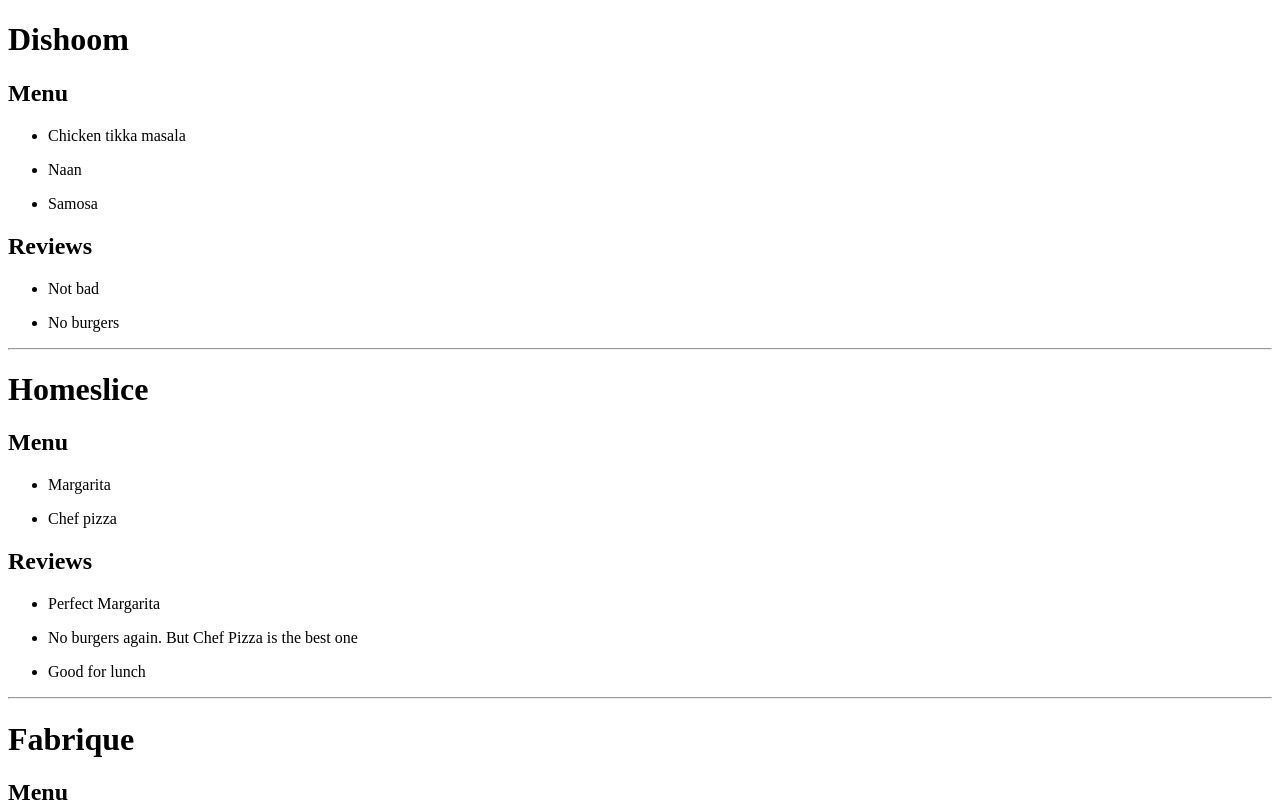
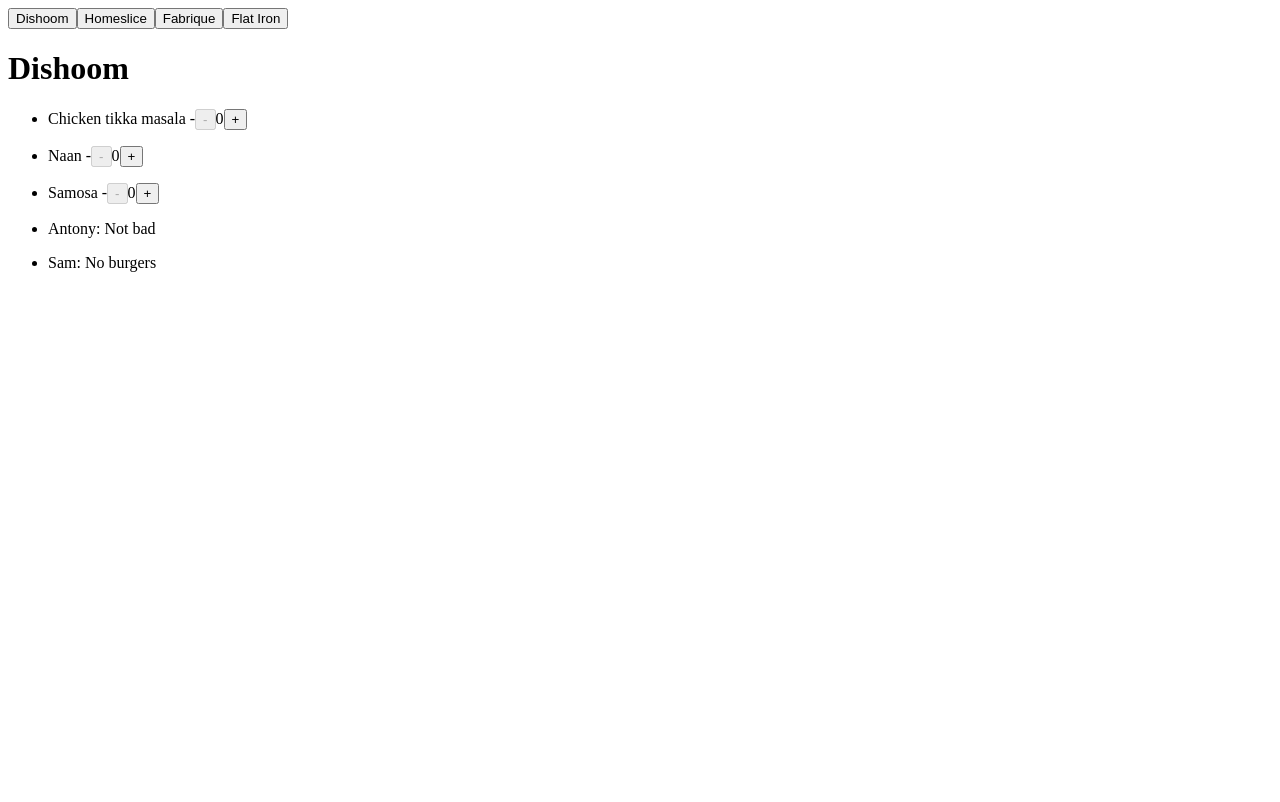
Before and after one commit to AlenaVas98/React20230914, a React (Vite) app: page / in a window 1280 px wide. Shown: the top 802 px of the page. Built offline with nearby package versions, Linux system fonts and the light colour scheme.

Commit message:
added tabs, restaurant's names, menu and reviews

```diff
--- /dev/null
+++ b/src/components/Button/buttonComponent.jsx
@@ -0,0 +1,7 @@
+export const Button = ({ text, onClick, disabled }) => {
+  return (
+    <button onClick={onClick} disabled={disabled}>
+      {text}
+    </button>
+  );
+};
--- /dev/null
+++ b/src/components/Dish/DishComponent.jsx
@@ -0,0 +1,24 @@
+import { useState } from "react";
+import { Button } from "../Button/ButtonComponent";
+
+export const Dish = ({ nameDish }) => {
+  const [amount, setAmount] = useState(0);
+  return (
+    <ul>
+      <li>
+        {nameDish} -
+        <Button
+          text="-"
+          onClick={() => setAmount(amount - 1)}
+          disabled={amount === 0}
+        />
+        {amount}
+        <Button
+          text="+"
+          onClick={() => setAmount(amount + 1)}
+          disabled={amount === 5}
+        />
+      </li>
+    </ul>
+  );
+};
--- /dev/null
+++ b/src/components/Menu/MenuComponent.jsx
@@ -0,0 +1,11 @@
+import { Dish } from "../Dish/DishComponent";
+
+export const Menu = ({ menu }) => {
+  return (
+    <div>
+      {menu.map((menu) => (
+        <Dish key={menu.id} nameDish={menu.name} />
+      ))}
+    </div>
+  );
+};
--- /dev/null
+++ b/src/components/RestaurantActive/RestaurantActive.jsx
@@ -0,0 +1,17 @@
+import { restaurants } from "../../constans/mock";
+import { Menu } from "../Menu/MenuComponent";
+import { Reviews } from "../Reviews/Reviews.Component";
+
+export const RestaurantActive = ({ name }) => {
+  const currentRestaurant = restaurants.filter(
+    (restaurant) => restaurant.name === name
+  );
+  console.log(currentRestaurant);
+  return (
+    <div>
+      <h1>{name}</h1>
+      <Menu menu={currentRestaurant[0].menu} />
+      <Reviews reviews={currentRestaurant[0].reviews} />
+    </div>
+  );
+};
--- /dev/null
+++ b/src/components/Reviews/Reviews.Component.jsx
@@ -0,0 +1,15 @@
+export const Reviews = ({ reviews }) => {
+  return (
+    <div>
+      {reviews.map((reviews) => (
+        <div key={reviews.id}>
+          <ul>
+            <li>
+              {reviews.user}: {reviews.text}
+            </li>
+          </ul>
+        </div>
+      ))}
+    </div>
+  );
+};
--- a/src/main.jsx
+++ b/src/main.jsx
@@ -1,86 +1,11 @@
-import React from "react";
 import ReactDOM from "react-dom/client";
-import { restaurants } from "./constans/mock";
+import { MainPage } from "./pages/Main/MainPage";
 
 const rootElement = document.getElementById("root");
 const root = ReactDOM.createRoot(rootElement);
 
 root.render(
   <div>
-    {/* <div>
-        <h1>{restaurants[0].name}</h1>
-        <h2>Menu</h2>
-        <ul>
-          <li>{restaurants[0].menu[0].name}</li>
-          <li>{restaurants[0].menu[1].name}</li>
-          <li>{restaurants[0].menu[2].name}</li>
-        </ul>
-        <h2>Reviews</h2>
-        <ul>
-          <li>{restaurants[0].reviews[0].text}</li>
-          <li>{restaurants[0].reviews[1].text}</li>
-        </ul>
-      </div>
-      <hr />
-      <div>
-        <h1>{restaurants[1].name}</h1>
-        <h2>Menu</h2>
-        <ul>
-          <li>{restaurants[1].menu[0].name}</li>
-          <li>{restaurants[1].menu[1].name}</li>
-        </ul>
-        <h2>Reviews</h2>
-        <ul>
-          <li>{restaurants[1].reviews[0].text}</li>
-          <li>{restaurants[1].reviews[1].text}</li>
-          <li>{restaurants[1].reviews[2].text}</li>
-        </ul>
-      </div>
-      <hr />
-      <div>
-        <h1>{restaurants[2].name}</h1>
-        <h2>Menu</h2>
-        <ul>
-          <li>{restaurants[2].menu[0].name}</li>
-          <li>{restaurants[2].menu[1].name}</li>
-          <li>{restaurants[2].menu[2].name}</li>
-        </ul>
-        <h2>Reviews</h2>
-        <ul>
-          <li>{restaurants[2].reviews[0].text}</li>
-        </ul>
-      </div>
-      <hr />
-      <div>
-        <h1>{restaurants[3].name}</h1>
-        <h2>Menu</h2>
-        <ul>
-          <li>{restaurants[3].menu[0].name}</li>
-          <li>{restaurants[3].menu[1].name}</li>
-        </ul>
-        <h2>Reviews</h2>
-        <ul>
-          <li>{restaurants[3].reviews[0].text}</li>
-          <li>{restaurants[3].reviews[1].text}</li>
-        </ul>
-      </div> */}
-    {restaurants.map((i) => (
-      <div>
-        <h1>{i.name}</h1>
-        <h2>Menu</h2>
-        {i.menu.map((name) => (
-          <ul>
-            <li>{name.name}</li>
-          </ul>
-        ))}
-        <h2>Reviews</h2>
-        {i.reviews.map((text) => (
-          <ul>
-            <li>{text.text}</li>
-          </ul>
-        ))}
-        <hr />
-      </div>
-    ))}
+    <MainPage />
   </div>
 );
--- /dev/null
+++ b/src/pages/Main/MainPage.jsx
@@ -0,0 +1,20 @@
+import { useState } from "react";
+import { Button } from "../../components/Button/ButtonComponent";
+import { restaurants } from "../../constans/mock";
+import { RestaurantActive } from "../../components/RestaurantActive/RestaurantActive";
+export const MainPage = () => {
+  const [restaurant, setRestaurant] = useState("Dishoom");
+
+  return (
+    <div>
+      {restaurants.map((restaurants) => (
+        <Button
+          key={restaurants.id}
+          text={restaurants.name}
+          onClick={() => setRestaurant(restaurants.name)}
+        />
+      ))}
+      <RestaurantActive name={restaurant} />
+    </div>
+  );
+};
```
Also changed, not shown: .eslintrc.cjs.
